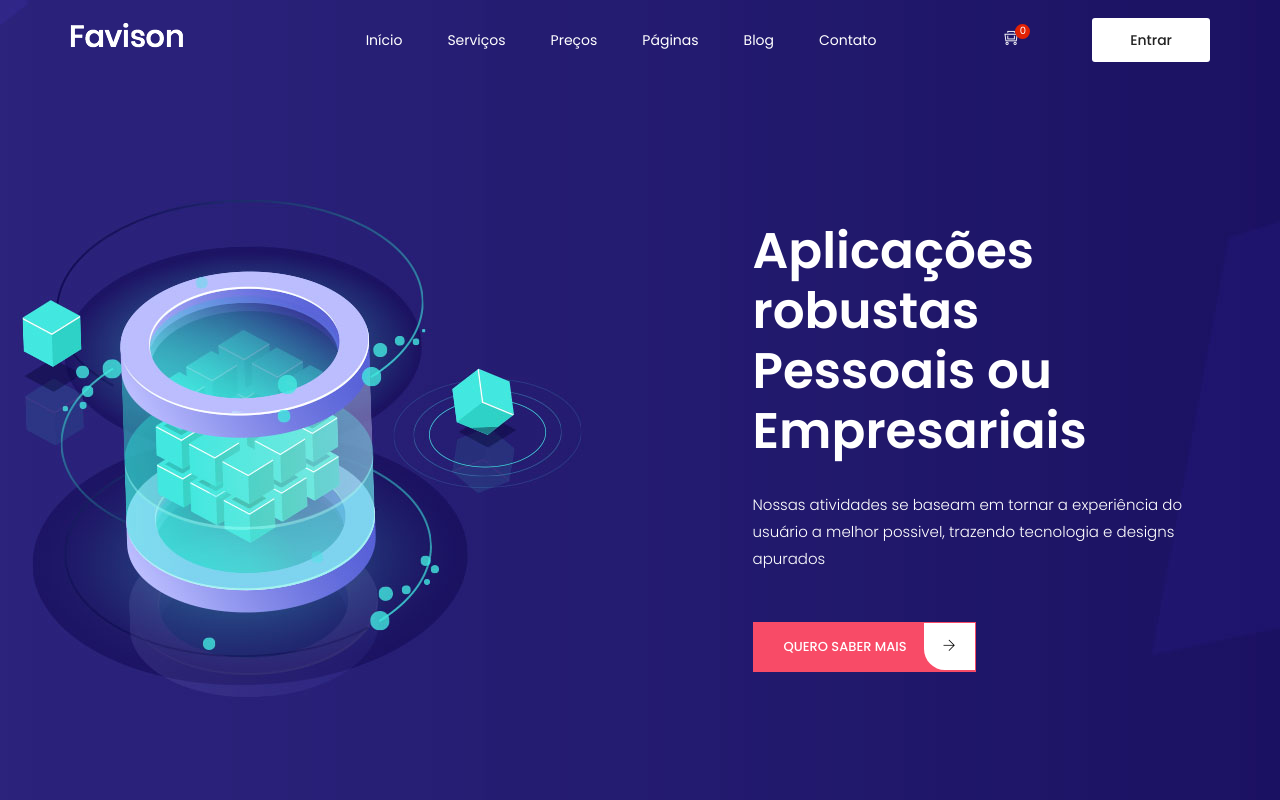
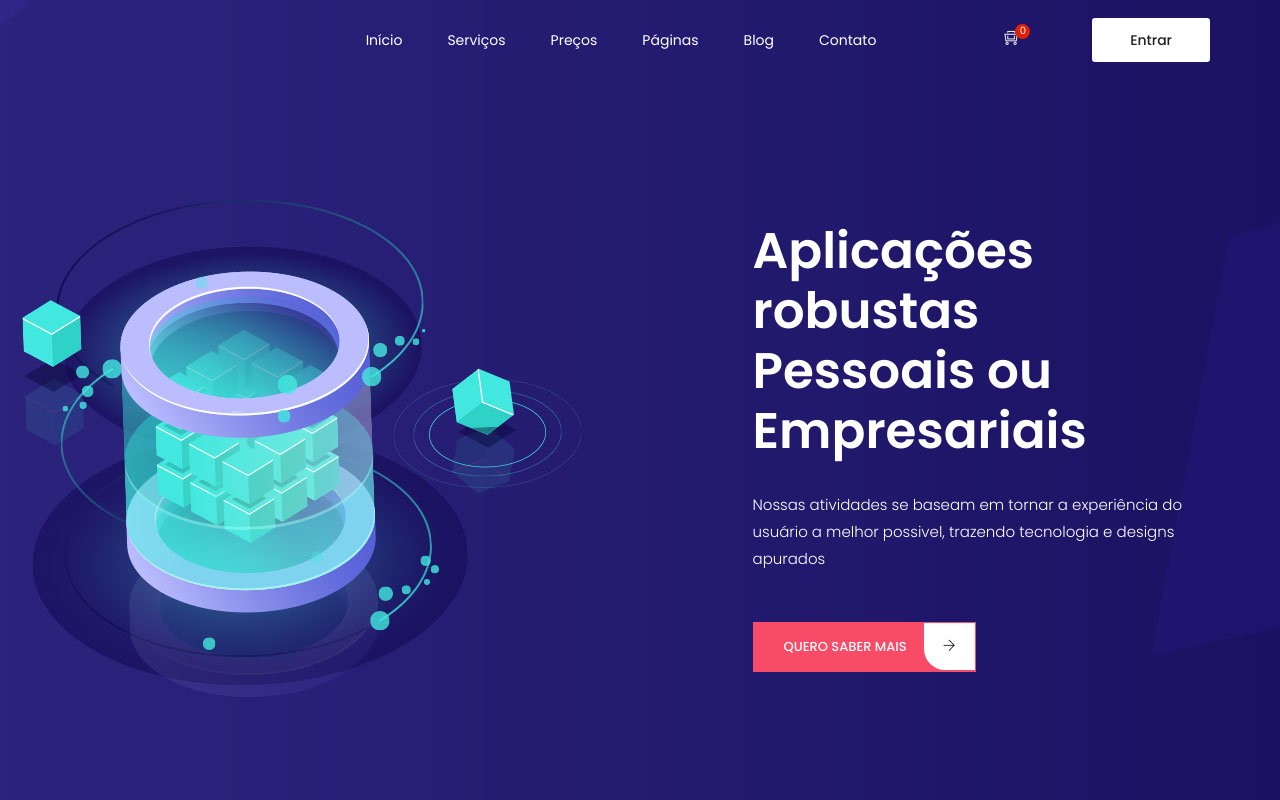
Before and after one commit to MatheusCbrl/Cientech_Site, a plain HTML site: page index.html in a window 1280 px wide. Shown: the top 800 px of the page. Drawn offline with Linux system fonts and the light colour scheme.

Commit message:
Update index.html

```diff
--- a/index.html
+++ b/index.html
@@ -4,7 +4,7 @@
     <!-- Required meta tags -->
     <meta charset="utf-8">
     <meta name="viewport" content="width=device-width, initial-scale=1, shrink-to-fit=no">
-    <link rel="icon" href="" type="image/png">
+    <link rel="icon" href="img/favicon.png" type="image/png">
     <title>Cientech Soluções em TI</title>
     <!-- Bootstrap CSS -->
     <link rel="stylesheet" href="css/bootstrap.css">
@@ -24,7 +24,7 @@
             <nav class="navbar navbar-expand-lg navbar-light">
                 <div class="container">
                     <!-- Brand and toggle get grouped for better mobile display -->
-                    <a class="navbar-brand logo_h" href="index.html"><img src="img/logo.png" alt=""></a>
+                    <a class="navbar-brand logo_h" href="index.html"><img src="" alt=""></a>
                     <button class="navbar-toggler" type="button" data-toggle="collapse" data-target="#navbarSupportedContent" aria-controls="navbarSupportedContent" aria-expanded="false" aria-label="Toggle navigation">
                         <span class="icon-bar"></span>
                         <span class="icon-bar"></span>
```
